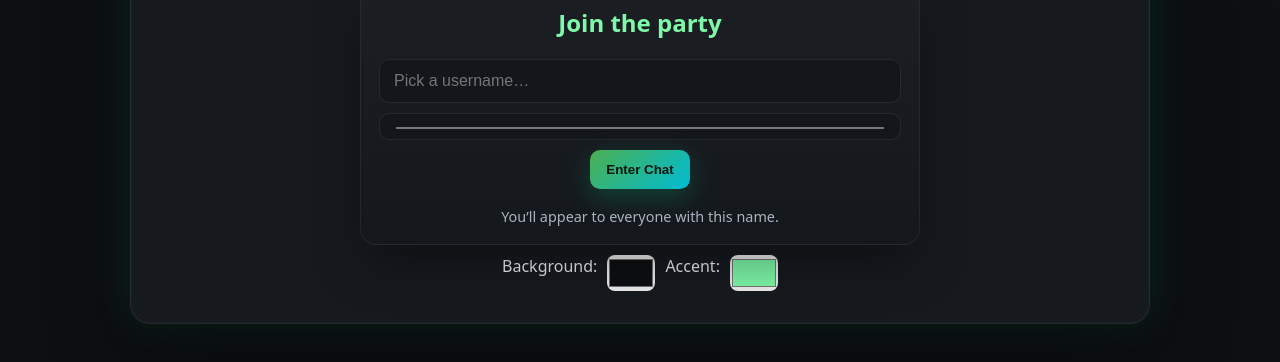
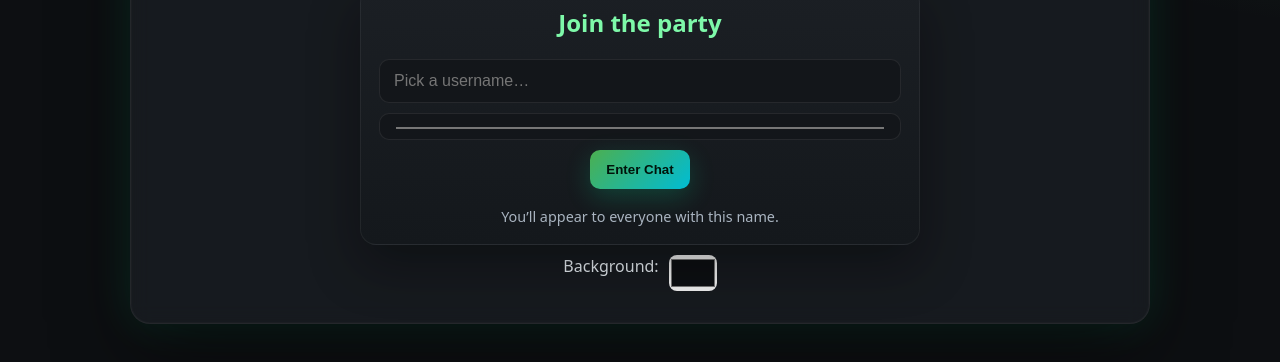
Before and after one commit to jasemontop/GlobalChatroom, a website: page index.html in a window 1280 px wide. Shown: the part 290-652 px from the top of the page. Drawn offline with nearby package versions, Linux system fonts and the light colour scheme; no server answers.

Commit message:
Update index.html

```diff
--- a/index.html
+++ b/index.html
@@ -29,8 +29,6 @@
     <div id="themeContainer">
       <label for="bgThemePicker">Background:</label>
       <input type="color" id="bgThemePicker" value="#0d0f12" title="Pick background color" />
-      <label for="accentThemePicker">Accent:</label>
-      <input type="color" id="accentThemePicker" value="#7ef9a9" title="Pick accent color" />
     </div>
 
     <!-- CHAT + SIDEBAR -->
```
